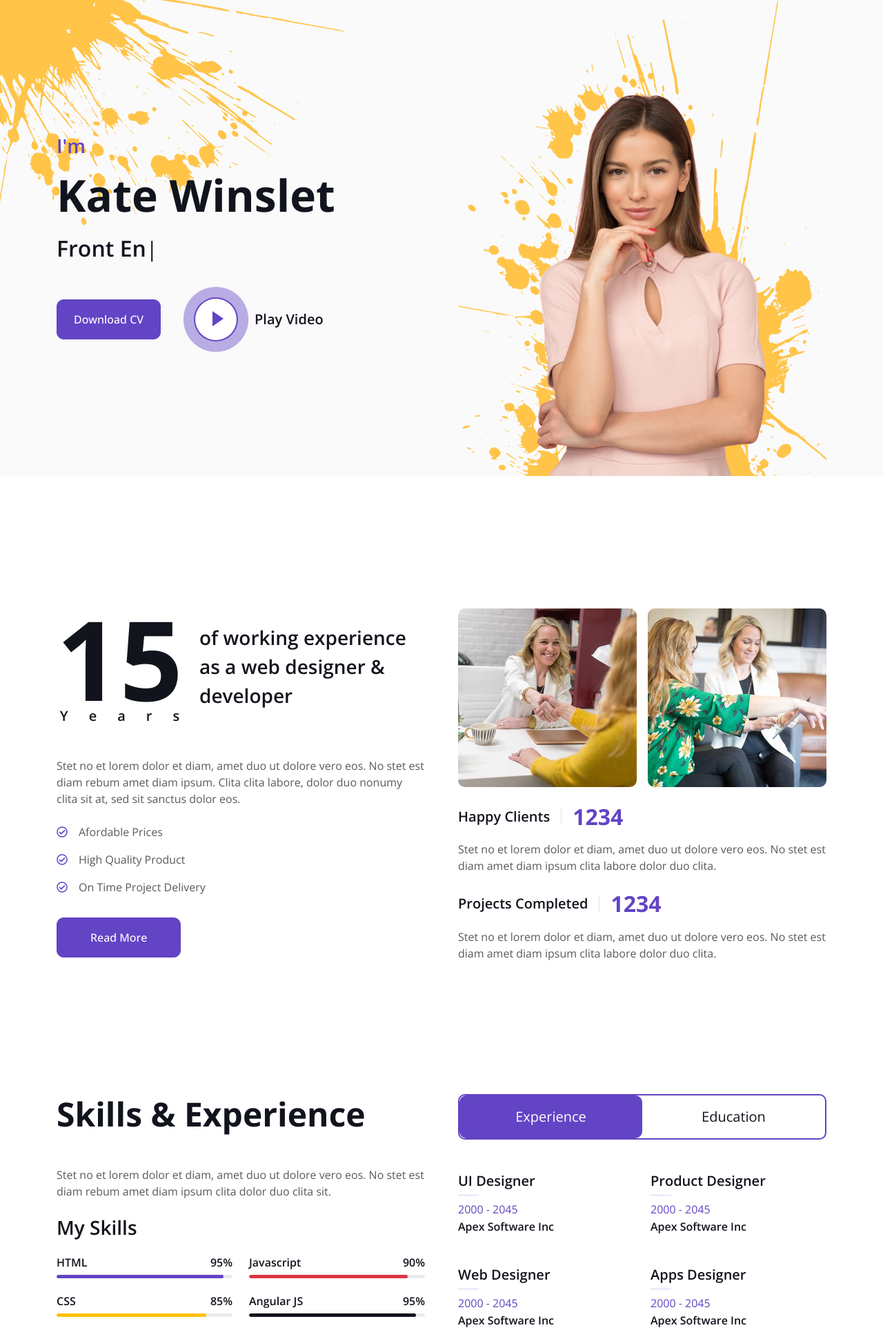
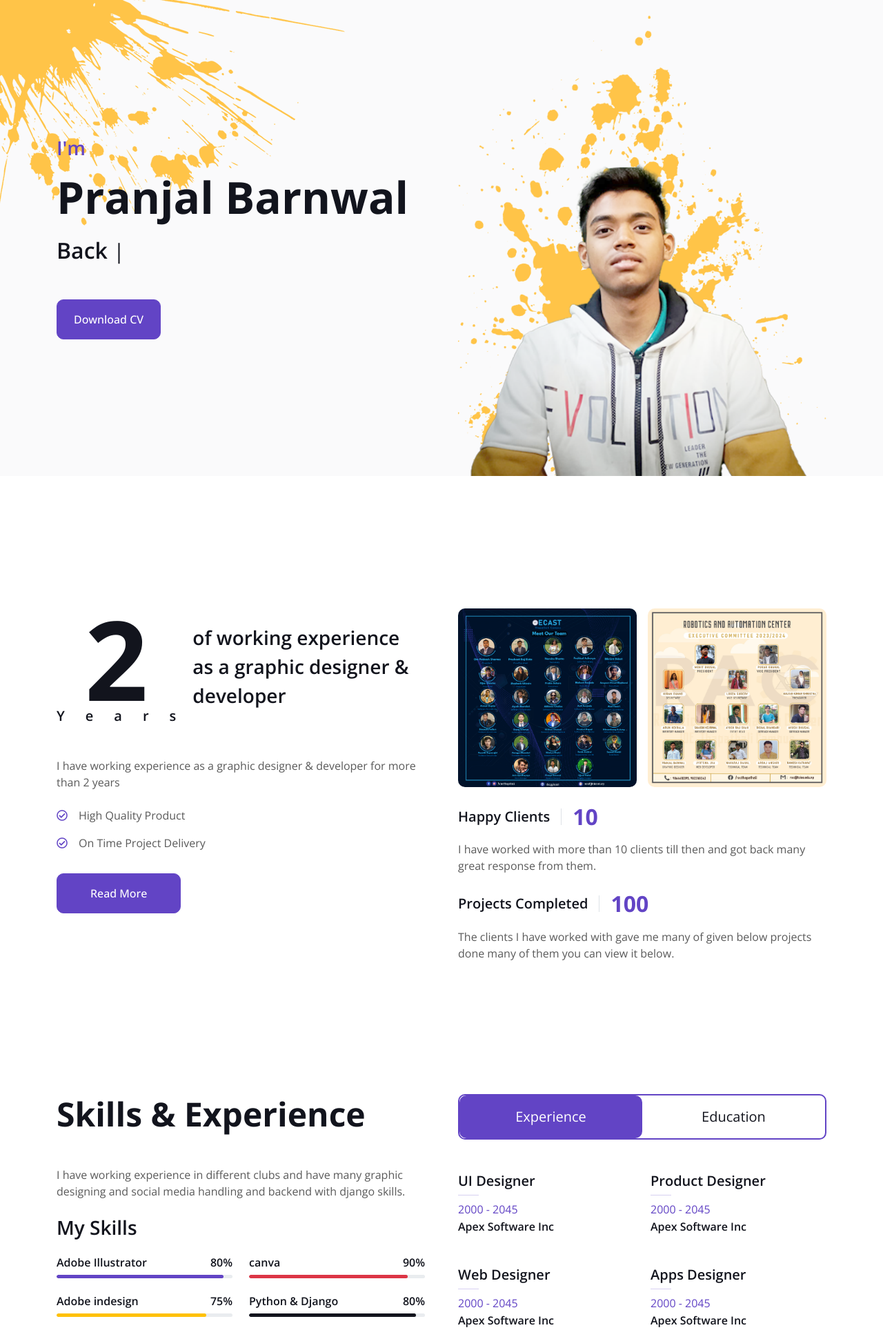
Before and after one commit to Pranjal0512/my_portfolio, a Django app: template templates/index.html in a window 1280 px wide. Shown: the top 1928 px of the page at 69% size. Run offline with Django 4.2, Linux system fonts and the light colour scheme; the template is opened without the code that fills it, so the values that code supplies are empty; some libraries are stand-ins or nearby versions.

Commit message:
non dynamic view compeleted

```diff
--- /dev/null
+++ b/home/urls.py
@@ -0,0 +1,6 @@
+from .views import *
+from django.urls import path
+
+urlpatterns = [
+    path('',home, name='home'),
+]
--- a/my_portfolio/settings.py
+++ b/my_portfolio/settings.py
@@ -56,6 +56,7 @@
     {
         'BACKEND': 'django.template.backends.django.DjangoTemplates',
         'DIRS': ['templates'],
+
         'APP_DIRS': True,
         'OPTIONS': {
             'context_processors': [
@@ -117,6 +118,9 @@
 # https://docs.djangoproject.com/en/4.2/howto/static-files/
 
 STATIC_URL = 'static/'
+STATICFILES_DIRS = [
+    BASE_DIR / "static",
+]
 
 # Default primary key field type
 # https://docs.djangoproject.com/en/4.2/ref/settings/#default-auto-field
--- a/my_portfolio/urls.py
+++ b/my_portfolio/urls.py
@@ -15,8 +15,9 @@
     2. Add a URL to urlpatterns:  path('blog/', include('blog.urls'))
 """
 from django.contrib import admin
-from django.urls import path
+from django.urls import path, include
 
 urlpatterns = [
     path('admin/', admin.site.urls),
+    path('', include('home.urls'))
 ]
--- a/templates/index.html
+++ b/templates/index.html
@@ -1,12 +1,14 @@
 <!DOCTYPE html>
+{% load static %}
 <html lang="en">
 
 <head>
     <meta charset="utf-8">
-    <title>ProMan - Personal Portfolio HTML Template</title>
+    <title>Pranjal - Personal Portfolio</title>
     <meta content="width=device-width, initial-scale=1.0" name="viewport">
     <meta content="" name="keywords">
     <meta content="" name="description">
+    <script src="https://ajax.googleapis.com/ajax/libs/jquery/3.5.1/jquery.min.js"></script>
 
     <!-- Favicon -->
     <link href="img/favicon.ico" rel="icon">
@@ -21,31 +23,30 @@
     <link href="https://cdn.jsdelivr.net/npm/bootstrap-icons@1.4.1/font/bootstrap-icons.css" rel="stylesheet">
 
     <!-- Libraries Stylesheet -->
-    <link href="lib/animate/animate.min.css" rel="stylesheet">
-    <link href="lib/lightbox/css/lightbox.min.css" rel="stylesheet">
-    <link href="lib/owlcarousel/assets/owl.carousel.min.css" rel="stylesheet">
+    <link href="{% static 'ib/animate/animate.min.css' %}" rel="stylesheet">
+    <link href="{% static 'lib/lightbox/css/lightbox.min.css' %}" rel="stylesheet">
+    <link href="{% static 'lib/owlcarousel/assets/owl.carousel.min.css' %}" rel="stylesheet">
 
     <!-- Customized Bootstrap Stylesheet -->
-    <link href="css/bootstrap.min.css" rel="stylesheet">
+    <link href="{% static 'css/bootstrap.min.css' %}" rel="stylesheet">
 
     <!-- Template Stylesheet -->
-    <link href="css/style.css" rel="stylesheet">
+    <link href="{% static 'css/style.css' %}" rel="stylesheet">
 </head>
 
 <body data-bs-spy="scroll" data-bs-target=".navbar" data-bs-offset="51">
-    <!-- Spinner Start -->
-    <div id="spinner" class="show bg-white position-fixed translate-middle w-100 vh-100 top-50 start-50 d-flex align-items-center justify-content-center">
-        <div class="spinner-border text-primary" style="width: 3rem; height: 3rem;" role="status">
-            <span class="sr-only">Loading...</span>
-        </div>
-    </div>
+   <!-- Spinner Start -->
+<!--    <div id="spinner" class="show bg-white position-fixed translate-middle w-100 vh-100 top-50 start-50 d-flex align-items-center justify-content-center">-->
+<!--        <div class="spinner-border text-primary" style="width: 3rem; height: 3rem;" role="status">-->
+<!--            <span class="sr-only">Loading...</span>-->
+<!--        </div>-->
+<!--    </div>-->
     <!-- Spinner End -->
-
 
     <!-- Navbar Start -->
     <nav class="navbar navbar-expand-lg bg-white navbar-light fixed-top shadow py-lg-0 px-4 px-lg-5 wow fadeIn" data-wow-delay="0.1s">
         <a href="index.html" class="navbar-brand d-block d-lg-none">
-            <h1 class="text-primary fw-bold m-0">ProMan</h1>
+            <h1 class="text-primary fw-bold m-0">Pranjal</h1>
         </a>
         <button type="button" class="navbar-toggler" data-bs-toggle="collapse" data-bs-target="#navbarCollapse">
             <span class="navbar-toggler-icon"></span>
@@ -57,12 +58,12 @@
                 <a href="#skill" class="nav-item nav-link">Skills</a>
                 <a href="#service" class="nav-item nav-link">Services</a>
             </div>
-            <a href="index.html" class="navbar-brand bg-secondary py-3 px-4 mx-3 d-none d-lg-block">
-                <h1 class="text-primary fw-bold m-0">ProMan</h1>
+            <a href="" class="navbar-brand bg-secondary py-3 px-4 mx-3 d-none d-lg-block">
+                <h1 class="text-primary fw-bold m-0" href="">Pranjal</h1>
             </a>
             <div class="navbar-nav me-auto py-0">
                 <a href="#project" class="nav-item nav-link">Projects</a>
-                <a href="#team" class="nav-item nav-link">Team</a>
+<!--                <a href="#team" class="nav-item nav-link">Team</a>-->
                 <a href="#testimonial" class="nav-item nav-link">Testimonial</a>
                 <a href="#contact" class="nav-item nav-link">Contact</a>
             </div>
@@ -77,28 +78,29 @@
             <div class="row g-5 align-items-center">
                 <div class="col-lg-6 py-6 pb-0 pt-lg-0">
                     <h3 class="text-primary mb-3">I'm</h3>
-                    <h1 class="display-3 mb-3">Kate Winslet</h1>
+                    <h1 class="display-3 mb-3">Pranjal Barnwal</h1>
                     <h2 class="typed-text-output d-inline"></h2>
-                    <div class="typed-text d-none">Web Designer, Web Developer, Front End Developer, Apps Designer, Apps Developer</div>
+                    <div class="typed-text d-none">Web Designer, Graphic Designer, Back End Developer, logo Designer</div>
+
+
                     <div class="d-flex align-items-center pt-5">
-                        <a href="" class="btn btn-primary py-3 px-4 me-5">Download CV</a>
-                        <button type="button" class="btn-play" data-bs-toggle="modal"
-                            data-src="https://www.youtube.com/embed/DWRcNpR6Kdc" data-bs-target="#videoModal">
-                            <span></span>
-                        </button>
-                        <h5 class="ms-4 mb-0 d-none d-sm-block">Play Video</h5>
+                        <a href="https://drive.google.com/file/d/1X1GBoVtHXNZIXBexCvbmM2EiYQuyO6_J/view?usp=sharing" class="btn btn-primary py-3 px-4 me-5"  data-bs-toggle="modal">Download CV</a>
+<!--                        <button type="button" class="btn-play" data-bs-toggle="modal"-->
+<!--                            data-src="https://www.youtube.com/embed/DWRcNpR6Kdc" data-bs-target="#videoModal">-->
+<!--                            <span></span>-->
+<!--                        </button>-->
+<!--                        <h5 class="ms-4 mb-0 d-none d-sm-block">Play Video</h5>-->
                     </div>
                 </div>
                 <div class="col-lg-6">
-                    <img class="img-fluid" src="img/profile.png" alt="">
+                    <img class="img-fluid" src="{% static 'img/profile.png' %}" alt="">
                 </div>
             </div>
         </div>
     </div>
     <!-- Header End -->
 
-
-    <!-- Video Modal Start -->
+   <!-- Video Modal Start -->
     <div class="modal modal-video fade" id="videoModal" tabindex="-1" aria-labelledby="exampleModalLabel" aria-hidden="true">
         <div class="modal-dialog">
             <div class="modal-content rounded-0">
@@ -126,13 +128,13 @@
                 <div class="col-lg-6 wow fadeInUp" data-wow-delay="0.1s">
                     <div class="d-flex align-items-center mb-5">
                         <div class="years flex-shrink-0 text-center me-4">
-                            <h1 class="display-1 mb-0">15</h1>
+                            <h1 class="display-1 mb-0">2</h1>
                             <h5 class="mb-0">Years</h5>
                         </div>
-                        <h3 class="lh-base mb-0">of working experience as a web designer & developer</h3>
+                        <h3 class="lh-base mb-0">of working experience as a graphic designer & developer</h3>
                     </div>
-                    <p class="mb-4">Stet no et lorem dolor et diam, amet duo ut dolore vero eos. No stet est diam rebum amet diam ipsum. Clita clita labore, dolor duo nonumy clita sit at, sed sit sanctus dolor eos.</p>
-                    <p class="mb-3"><i class="far fa-check-circle text-primary me-3"></i>Afordable Prices</p>
+                    <p class="mb-4">I have working experience as a graphic designer & developer for more than 2 years </p>
+<!--                    <p class="mb-3"><i class="far fa-check-circle text-primary me-3"></i>Afordable Prices</p>-->
                     <p class="mb-3"><i class="far fa-check-circle text-primary me-3"></i>High Quality Product</p>
                     <p class="mb-3"><i class="far fa-check-circle text-primary me-3"></i>On Time Project Delivery</p>
                     <a class="btn btn-primary py-3 px-5 mt-3" href="">Read More</a>
@@ -140,22 +142,22 @@
                 <div class="col-lg-6 wow fadeInUp" data-wow-delay="0.5s">
                     <div class="row g-3 mb-4">
                         <div class="col-sm-6">
-                            <img class="img-fluid rounded" src="img/about-1.jpg" alt="">
+                            <img class="img-fluid rounded" src="{% static 'img/about-1.jpg' %}" alt="">
                         </div>
                         <div class="col-sm-6">
-                            <img class="img-fluid rounded" src="img/about-2.jpg" alt="">
+                            <img class="img-fluid rounded" src="{% static 'img/about-2.jpg' %}" alt="">
                         </div>
                     </div>
                     <div class="d-flex align-items-center mb-3">
                         <h5 class="border-end pe-3 me-3 mb-0">Happy Clients</h5>
-                        <h2 class="text-primary fw-bold mb-0" data-toggle="counter-up">1234</h2>
+                        <h2 class="text-primary fw-bold mb-0" data-toggle="counter-up">10</h2>
                     </div>
-                    <p class="mb-4">Stet no et lorem dolor et diam, amet duo ut dolore vero eos. No stet est diam amet diam ipsum clita labore dolor duo clita.</p>
+                    <p class="mb-4">I have worked with more than 10 clients till then and got back many great response from them.</p>
                     <div class="d-flex align-items-center mb-3">
                         <h5 class="border-end pe-3 me-3 mb-0">Projects Completed</h5>
-                        <h2 class="text-primary fw-bold mb-0" data-toggle="counter-up">1234</h2>
+                        <h2 class="text-primary fw-bold mb-0" data-toggle="counter-up">100</h2>
                     </div>
-                    <p class="mb-0">Stet no et lorem dolor et diam, amet duo ut dolore vero eos. No stet est diam amet diam ipsum clita labore dolor duo clita.</p>
+                    <p class="mb-0">The clients I have worked with gave me many of given below projects done many of them you can view it below.</p>
                 </div>
             </div>
         </div>
@@ -169,14 +171,14 @@
             <div class="row g-5">
                 <div class="col-lg-6 wow fadeInUp" data-wow-delay="0.1s">
                     <h1 class="display-5 mb-5">Skills & Experience</h1>
-                    <p class="mb-4">Stet no et lorem dolor et diam, amet duo ut dolore vero eos. No stet est diam rebum amet diam ipsum clita dolor duo clita sit.</p>
+                    <p class="mb-4">I have working experience in different clubs and have many graphic designing and social media handling and backend with django skills.</p>
                     <h3 class="mb-4">My Skills</h3>
                     <div class="row align-items-center">
                         <div class="col-md-6">
                             <div class="skill mb-4">
                                 <div class="d-flex justify-content-between">
-                                    <h6 class="font-weight-bold">HTML</h6>
-                                    <h6 class="font-weight-bold">95%</h6>
+                                    <h6 class="font-weight-bold">Adobe Illustrator</h6>
+                                    <h6 class="font-weight-bold">80%</h6>
                                 </div>
                                 <div class="progress">
                                     <div class="progress-bar bg-primary" role="progressbar" aria-valuenow="95" aria-valuemin="0" aria-valuemax="100"></div>
@@ -184,8 +186,8 @@
                             </div>
                             <div class="skill mb-4">
                                 <div class="d-flex justify-content-between">
-                                    <h6 class="font-weight-bold">CSS</h6>
-                                    <h6 class="font-weight-bold">85%</h6>
+                                    <h6 class="font-weight-bold">Adobe indesign</h6>
+                                    <h6 class="font-weight-bold">75%</h6>
                                 </div>
                                 <div class="progress">
                                     <div class="progress-bar bg-warning" role="progressbar" aria-valuenow="85" aria-valuemin="0" aria-valuemax="100"></div>
@@ -193,7 +195,7 @@
                             </div>
                             <div class="skill mb-4">
                                 <div class="d-flex justify-content-between">
-                                    <h6 class="font-weight-bold">PHP</h6>
+                                    <h6 class="font-weight-bold">Adobe photoshop</h6>
                                     <h6 class="font-weight-bold">90%</h6>
                                 </div>
                                 <div class="progress">
@@ -204,7 +206,7 @@
                         <div class="col-md-6">
                             <div class="skill mb-4">
                                 <div class="d-flex justify-content-between">
-                                    <h6 class="font-weight-bold">Javascript</h6>
+                                    <h6 class="font-weight-bold">canva</h6>
                                     <h6 class="font-weight-bold">90%</h6>
                                 </div>
                                 <div class="progress">
@@ -213,8 +215,8 @@
                             </div>
                             <div class="skill mb-4">
                                 <div class="d-flex justify-content-between">
-                                    <h6 class="font-weight-bold">Angular JS</h6>
-                                    <h6 class="font-weight-bold">95%</h6>
+                                    <h6 class="font-weight-bold">Python & Django</h6>
+                                    <h6 class="font-weight-bold">80%</h6>
                                 </div>
                                 <div class="progress">
                                     <div class="progress-bar bg-dark" role="progressbar" aria-valuenow="95" aria-valuemin="0" aria-valuemax="100"></div>
@@ -222,8 +224,8 @@
                             </div>
                             <div class="skill mb-4">
                                 <div class="d-flex justify-content-between">
-                                    <h6 class="font-weight-bold">Wordpress</h6>
-                                    <h6 class="font-weight-bold">85%</h6>
+                                    <h6 class="font-weight-bold">HTML</h6>
+                                    <h6 class="font-weight-bold">30%</h6>
                                 </div>
                                 <div class="progress">
                                     <div class="progress-bar bg-info" role="progressbar" aria-valuenow="85" aria-valuemin="0" aria-valuemax="100"></div>
@@ -449,56 +451,56 @@
 
 
     <!-- Team Start -->
-    <div class="container-xxl py-6 pb-5" id="team">
-        <div class="container">
-            <div class="row g-5 mb-5 wow fadeInUp" data-wow-delay="0.1s">
-                <div class="col-lg-6">
-                    <h1 class="display-5 mb-0">Team Members</h1>
-                </div>
-                <div class="col-lg-6 text-lg-end">
-                    <a class="btn btn-primary py-3 px-5" href="">Contact Us</a>
-                </div>
-            </div>
-            <div class="row g-4">
-                <div class="col-lg-4 col-md-6 wow fadeInUp" data-wow-delay="0.1s">
-                    <div class="team-item position-relative">
-                        <img class="img-fluid rounded" src="img/team-1.jpg" alt="">
-                        <div class="team-text bg-white rounded-end p-4">
-                            <div>
-                                <h5>Full Name</h5>
-                                <span>Designer</span>
-                            </div>
-                            <i class="fa fa-arrow-right fa-2x text-primary"></i>
-                        </div>
-                    </div>
-                </div>
-                <div class="col-lg-4 col-md-6 wow fadeInUp" data-wow-delay="0.3s">
-                    <div class="team-item position-relative">
-                        <img class="img-fluid rounded" src="img/team-2.jpg" alt="">
-                        <div class="team-text bg-white rounded-end p-4">
-                            <div>
-                                <h5>Full Name</h5>
-                                <span>Designer</span>
-                            </div>
-                            <i class="fa fa-arrow-right fa-2x text-primary"></i>
-                        </div>
-                    </div>
-                </div>
-                <div class="col-lg-4 col-md-6 wow fadeInUp" data-wow-delay="0.5s">
-                    <div class="team-item position-relative">
-                        <img class="img-fluid rounded" src="img/team-3.jpg" alt="">
-                        <div class="team-text bg-white rounded-end p-4">
-                            <div>
-                                <h5>Full Name</h5>
-                                <span>Designer</span>
-                            </div>
-                            <i class="fa fa-arrow-right fa-2x text-primary"></i>
-                        </div>
-                    </div>
-                </div>
-            </div>
-        </div>
-    </div>
+<!--    <div class="container-xxl py-6 pb-5" id="team">-->
+<!--        <div class="container">-->
+<!--            <div class="row g-5 mb-5 wow fadeInUp" data-wow-delay="0.1s">-->
+<!--                <div class="col-lg-6">-->
+<!--                    <h1 class="display-5 mb-0">Team Members</h1>-->
+<!--                </div>-->
+<!--                <div class="col-lg-6 text-lg-end">-->
+<!--                    <a class="btn btn-primary py-3 px-5" href="">Contact Us</a>-->
+<!--                </div>-->
+<!--            </div>-->
+<!--            <div class="row g-4">-->
+<!--                <div class="col-lg-4 col-md-6 wow fadeInUp" data-wow-delay="0.1s">-->
+<!--                    <div class="team-item position-relative">-->
+<!--                        <img class="img-fluid rounded" src="img/team-1.jpg" alt="">-->
+<!--                        <div class="team-text bg-white rounded-end p-4">-->
+<!--                            <div>-->
+<!--                                <h5>Full Name</h5>-->
+<!--                                <span>Designer</span>-->
+<!--                            </div>-->
+<!--                            <i class="fa fa-arrow-right fa-2x text-primary"></i>-->
+<!--                        </div>-->
+<!--                    </div>-->
+<!--                </div>-->
+<!--                <div class="col-lg-4 col-md-6 wow fadeInUp" data-wow-delay="0.3s">-->
+<!--                    <div class="team-item position-relative">-->
+<!--                        <img class="img-fluid rounded" src="img/team-2.jpg" alt="">-->
+<!--                        <div class="team-text bg-white rounded-end p-4">-->
+<!--                            <div>-->
+<!--                                <h5>Full Name</h5>-->
+<!--                                <span>Designer</span>-->
+<!--                            </div>-->
+<!--                            <i class="fa fa-arrow-right fa-2x text-primary"></i>-->
+<!--                        </div>-->
+<!--                    </div>-->
+<!--                </div>-->
+<!--                <div class="col-lg-4 col-md-6 wow fadeInUp" data-wow-delay="0.5s">-->
+<!--                    <div class="team-item position-relative">-->
+<!--                        <img class="img-fluid rounded" src="img/team-3.jpg" alt="">-->
+<!--                        <div class="team-text bg-white rounded-end p-4">-->
+<!--                            <div>-->
+<!--                                <h5>Full Name</h5>-->
+<!--                                <span>Designer</span>-->
+<!--                            </div>-->
+<!--                            <i class="fa fa-arrow-right fa-2x text-primary"></i>-->
+<!--                        </div>-->
+<!--                    </div>-->
+<!--                </div>-->
+<!--            </div>-->
+<!--        </div>-->
+<!--    </div>-->
     <!-- Team End -->
 
 
```
Also changed, not shown: other parts of templates/index.html (+12 -12 lines), static/img/about-1.jpg, static/img/about-2.jpg, static/img/profile.png.
